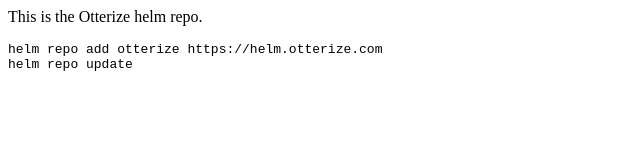
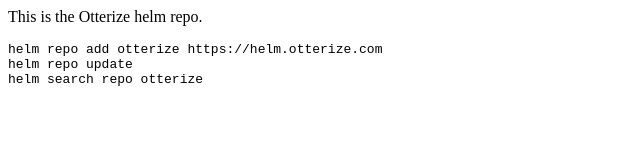
Before and after one commit to otterize/helm-charts, a plain HTML site: page index.html in a window 1280 px wide. Shown: the whole page, without its empty margins (0-640 px from the left). Drawn offline with Linux system fonts and the light colour scheme.

Commit message:
Update index.html

```diff
--- a/index.html
+++ b/index.html
@@ -8,3 +8,7 @@
 <code>
   helm repo update
 </code>
+<br/>
+<code>
+  helm search repo otterize
+</code>
```
